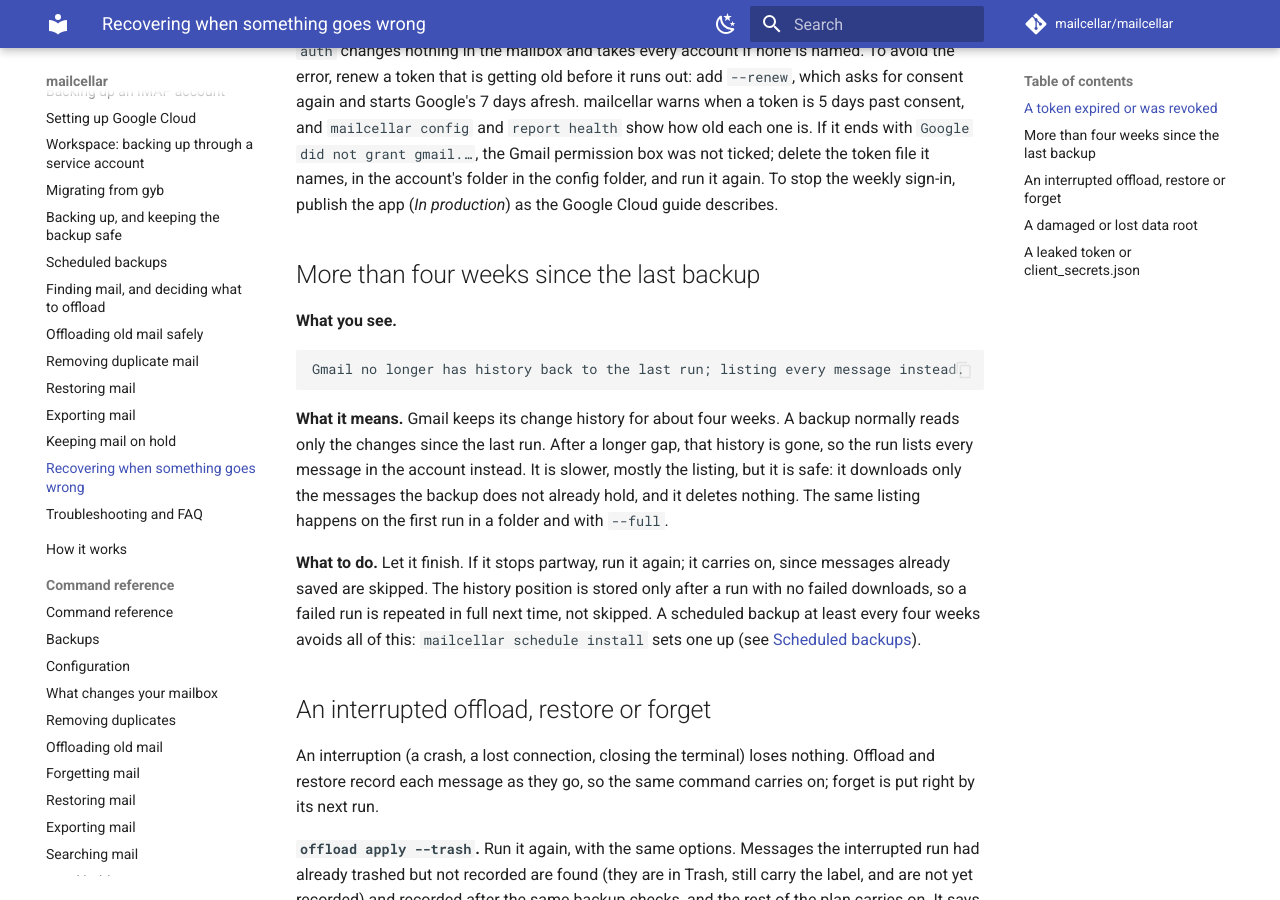
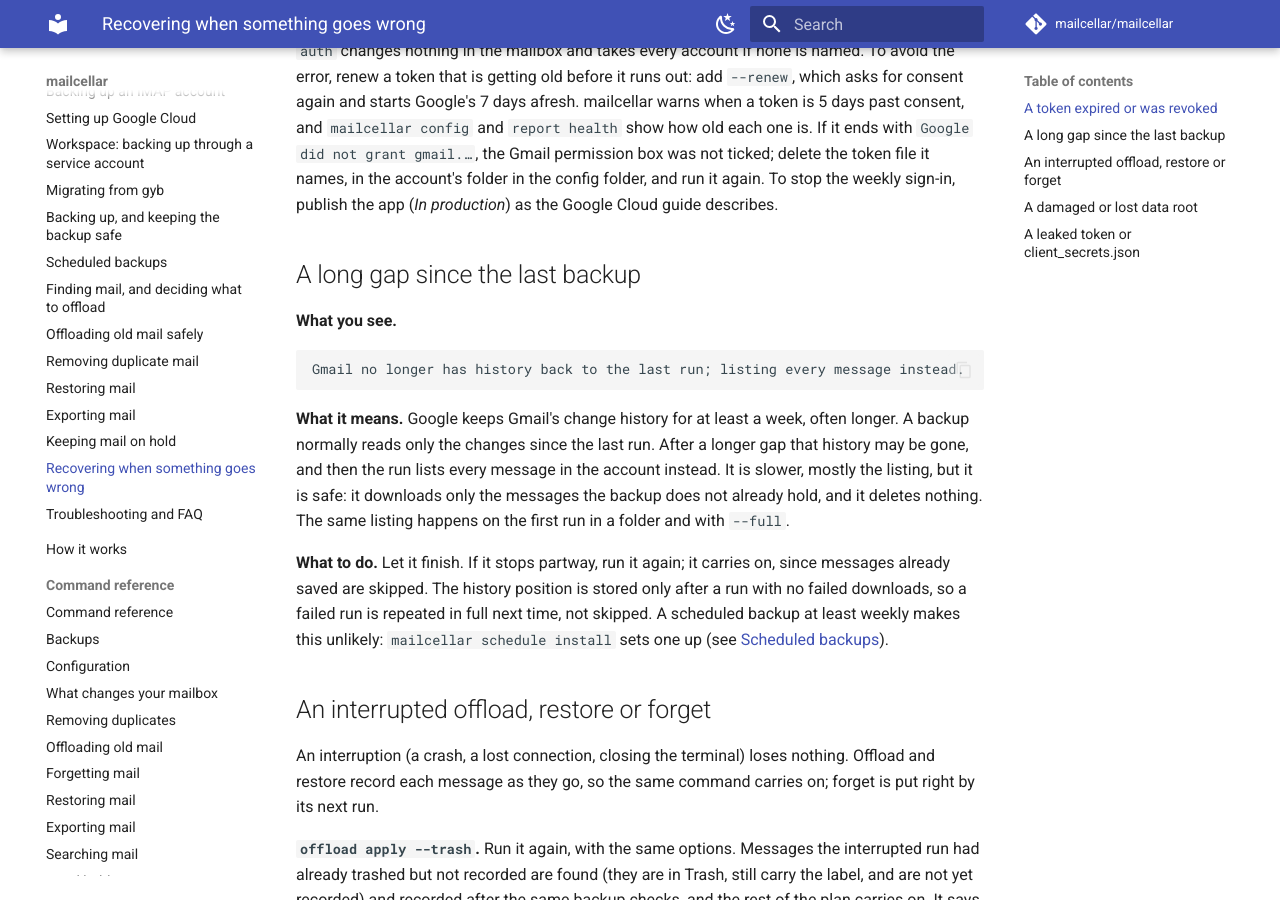
Before and after one commit to mailcellar/mailcellar, an MkDocs documentation site: the page built from docs/guide/recovery.md, in a window 1280 px wide and 900 px high, scrolled down 850 px. Built offline with MkDocs 1.6.1 and Material for MkDocs 9.7.7, drawn with Linux system fonts in a browser that asks for light colours; comment, search, counter and statistics services are not loaded; some of the changed text lies outside the part shown.

Commit message:
docs: Gmail keeps change history at least a week, not four
The README, guides and two module docstrings said Gmail keeps its change
history for about four weeks. Google documents history records as
"typically available for at least one week and often longer", and a
historyId as sometimes valid for only hours. Say that, and advise backing
up through the Gmail API at least weekly, which is what schedule install
does by default. The recovery guide's section becomes "A long gap since
the last backup"; nothing linked to its old anchor.

The 28-day constants in report/health.py and backup/schedule.py are left
as they are.

Checked against Google's sync guide and users.history.list reference;
ruff, pytest (in UTC, as CI) and the strict docs build pass.

Co-Authored-By: Claude Opus 5.5 <noreply@anthropic.com>

````diff
--- a/docs/guide/recovery.md
+++ b/docs/guide/recovery.md
@@ -1,5 +1,5 @@
 ---
-description: "What to do, case by case, when a token expires, backups fall more than four weeks behind, an offload is interrupted, the data root is lost or a token leaks."
+description: "What to do, case by case, when a token expires, backups fall too far behind Gmail's history, an offload is interrupted, the data root is lost or a token leaks."
 ---
 
 # Recovering when something goes wrong
@@ -53,7 +53,7 @@ account's folder in the config folder, and run it again. To stop the weekly
 sign-in, publish the app (*In production*) as the Google Cloud guide
 describes.
 
-## More than four weeks since the last backup
+## A long gap since the last backup
 
 **What you see.**
 
@@ -61,18 +61,18 @@ describes.
 Gmail no longer has history back to the last run; listing every message instead.
 ```
 
-**What it means.** Gmail keeps its change history for about four weeks. A
-backup normally reads only the changes since the last run. After a longer
-gap, that history is gone, so the run lists every message in the account
-instead. It is slower, mostly the listing, but it is safe: it downloads
+**What it means.** Google keeps Gmail's change history for at least a week,
+often longer. A backup normally reads only the changes since the last run.
+After a longer gap that history may be gone, and then the run lists every
+message in the account instead. It is slower, mostly the listing, but it is safe: it downloads
 only the messages the backup does not already hold, and it deletes nothing.
 The same listing happens on the first run in a folder and with `--full`.
 
 **What to do.** Let it finish. If it stops partway, run it again; it
 carries on, since messages already saved are skipped. The history position
 is stored only after a run with no failed downloads, so a failed run is
-repeated in full next time, not skipped. A scheduled backup at least every
-four weeks avoids all of this: `mailcellar schedule install` sets one up (see
+repeated in full next time, not skipped. A scheduled backup at least weekly
+makes this unlikely: `mailcellar schedule install` sets one up (see
 [Scheduled backups](scheduling.md)).
 
 ## An interrupted offload, restore or forget
@@ -141,8 +141,8 @@ account's anchor (`<config>/anchors/<email>.json`) aside, keeping it, and
 the next link `backup` records anchors the copy's chain.
 
 `backup` after an older copy reads Gmail's history from where the copy
-stopped, or lists everything if that is more than four weeks ago; either
-way it catches up. `dedup.sqlite` is only an index, so `dedup index`
+stopped, or lists everything if that history is gone; either way it
+catches up. `dedup.sqlite` is only an index, so `dedup index`
 rebuilds it from the backups.
 
 One thing an older copy cannot know: mail you offloaded **after** the copy
````
Also changed, not shown: CHANGELOG.md (+4 -0 lines), README.md (+3 -3 lines), docs/architecture.md (+1 -1 lines), docs/guide/backing-up.md (+2 -2 lines), docs/guide/finding-and-sizing.md (+2 -2 lines), docs/guide/scheduling.md (+2 -2 lines), docs/index.md (+1 -1 lines), 2 other files.
